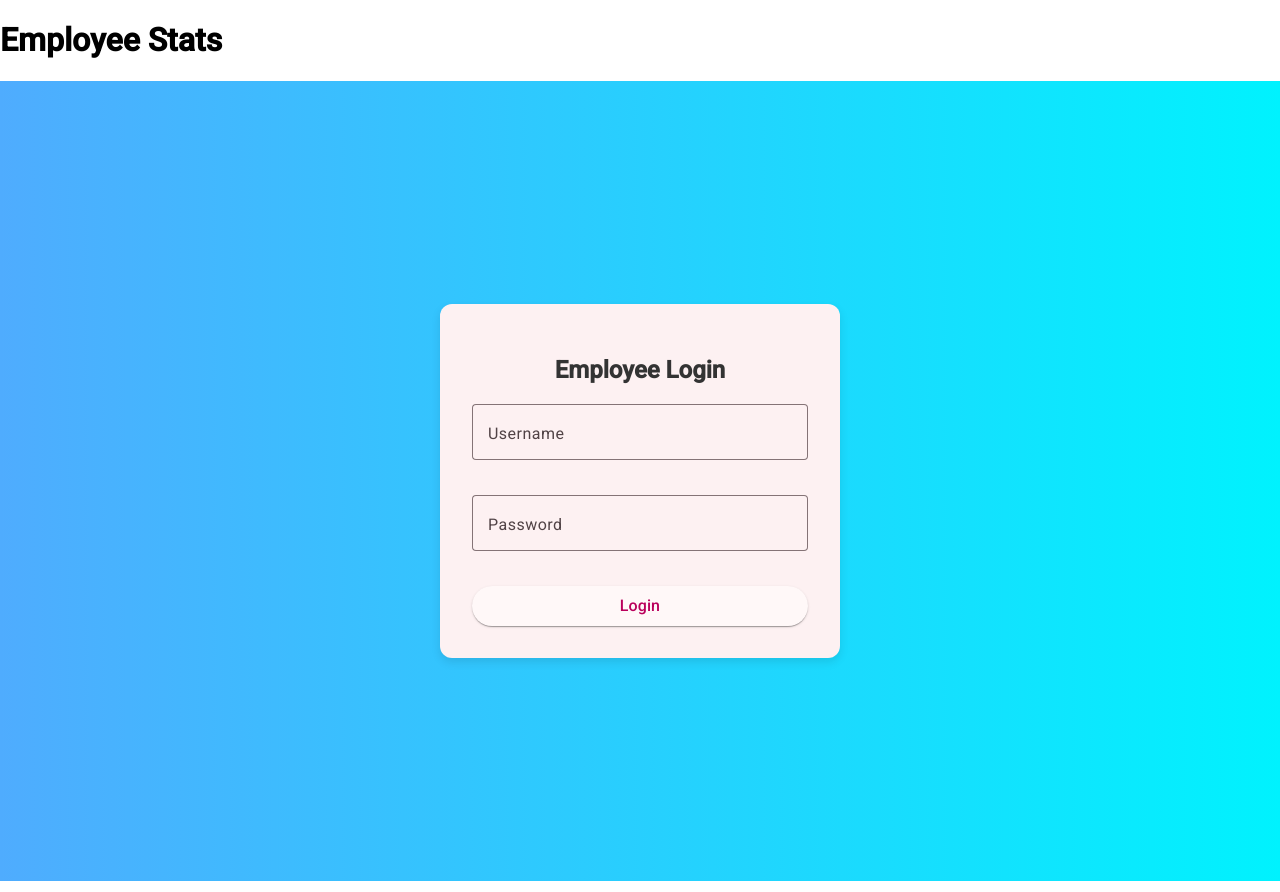
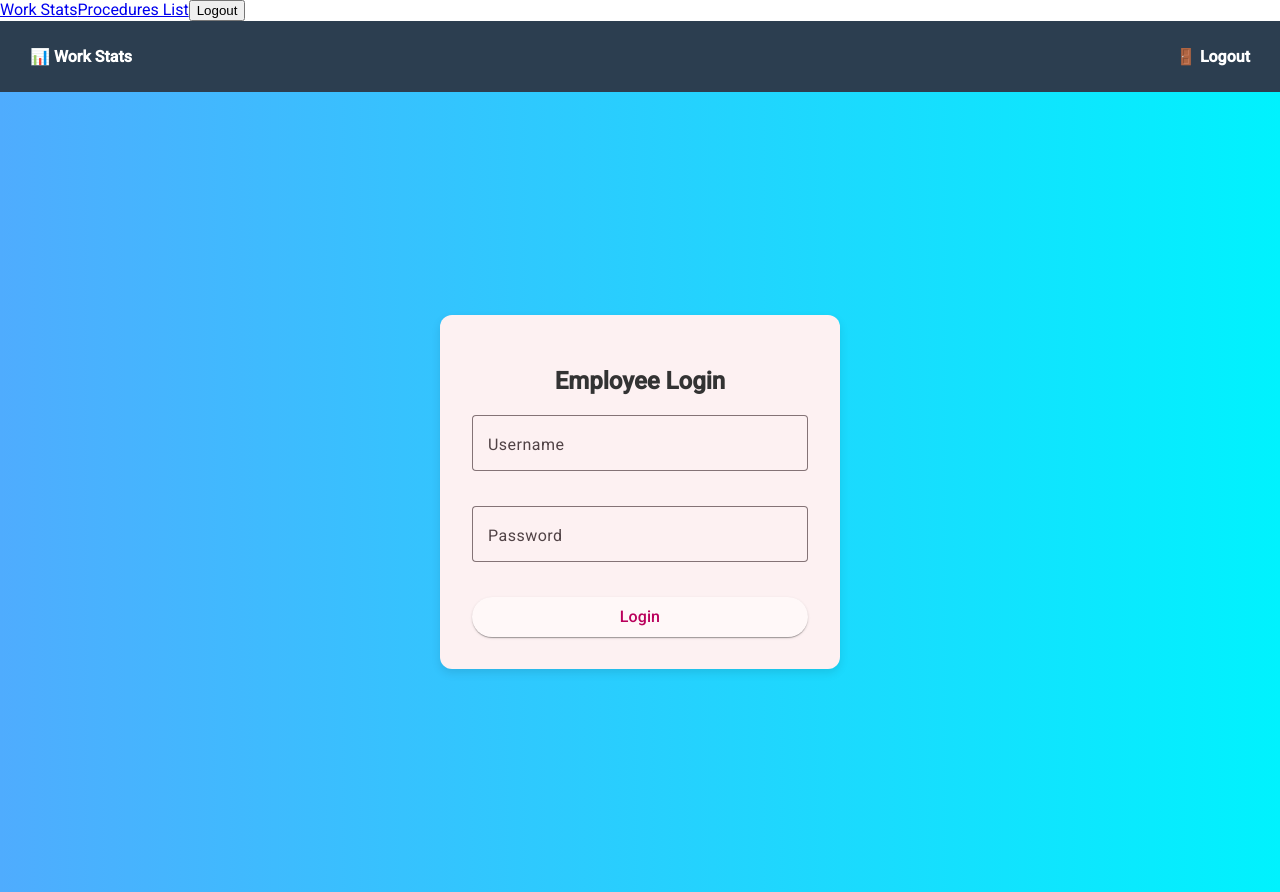
Before and after one commit to SultanHedfors/stats-app-fe, an Angular app: page / in a window 1280 px wide. Built offline with nearby package versions, Linux system fonts and the light colour scheme; no server answers; sample sign-in values are in the browser's storage.

Commit message:
Basic nav bar

```diff
--- a/src/app/app.component.html
+++ b/src/app/app.component.html
@@ -4,5 +4,5 @@
     <a routerLink="/login" *ngIf="!authService.isLoggedIn()">Login</a>
     <button (click)="logout()" *ngIf="authService.isLoggedIn()">Logout</button>
   </nav>
-
+  <app-navbar></app-navbar>
   <router-outlet></router-outlet>
--- a/src/app/app.component.ts
+++ b/src/app/app.component.ts
@@ -1,13 +1,20 @@
 import { Component } from '@angular/core';
 import { RouterModule, RouterOutlet } from '@angular/router';
+import { AuthService } from './auth/auth.service';
+import { NavbarComponent } from "./dashboard/navbar/navbar.component";
+import { CommonModule } from '@angular/common';
 
 @Component({
   selector: 'app-root',
   standalone: true,
-  imports: [RouterModule], // Import RouterModule for routing
-  template: `
-    <h1>Employee Stats</h1>
-    <router-outlet></router-outlet> <!-- Necessary for route rendering -->
-  `,
+  imports: [CommonModule,RouterModule, NavbarComponent], // Import RouterModule for routing
+  templateUrl: './app.component.html'
 })
-export class AppComponent {}
+export class AppComponent {
+  title = 'employee-stats-fe';
+
+  constructor(public authService: AuthService) {}
+
+  logout() {
+    this.authService.logout();
+  }}
--- a/src/app/app.routes.ts
+++ b/src/app/app.routes.ts
@@ -9,8 +9,8 @@ import { AuthGuard } from './auth/auth.guard';
 
 export const routes: Routes = [
   { path: '', component: LoginComponent }, // 👈 Default route = Login screen
+  { path: 'work-stats', component: WorkStatsListComponent, canActivate: [AuthGuard]  },
   { path: 'dashboard', component: DashboardComponent, canActivate: [AuthGuard] },
-  { path: 'work-stats', component: WorkStatsListComponent, canActivate: [AuthGuard]  },
   { path: 'procedures', component: ProceduresListComponent, canActivate: [AuthGuard]  },
   { path: '**', redirectTo: '' } // 👈 Redirect unknown routes to login
 ];
--- /dev/null
+++ b/src/app/auth/auth.guard.ts
@@ -0,0 +1,19 @@
+import { Injectable, inject } from '@angular/core';
+import { CanActivate, Router } from '@angular/router';
+import { AuthService } from './auth.service';
+
+@Injectable({
+  providedIn: 'root'
+})
+export class AuthGuard implements CanActivate {
+  private authService = inject(AuthService);
+  private router = inject(Router);
+
+  canActivate(): boolean {
+    if (this.authService.isLoggedIn()) {
+      return true;
+    }
+    this.router.navigate(['/login']); // Redirect to login if not logged in
+    return false;
+  }
+}
--- a/src/app/auth/auth.service.ts
+++ b/src/app/auth/auth.service.ts
@@ -1,22 +1,21 @@
 import { Injectable } from '@angular/core';
 import { HttpClient } from '@angular/common/http';
 import { Router } from '@angular/router';
-import { environment } from '../../envinronments/environment';
-
+import { Observable, tap } from 'rxjs';
 
 @Injectable({ providedIn: 'root' })
 export class AuthService {
-  private apiUrl = environment.apiUrl;
+  private apiUrl = 'http://localhost:8080/api/login'; // Backend URL
 
   constructor(private http: HttpClient, private router: Router) {}
 
-  login(username: string, password: string) {
-    return this.http.post<{ token: string }>(`${this.apiUrl}/login`, { username, password }).subscribe(
-      response => {
+  login(username: string, password: string): Observable<{ token: string, role: string }> {
+    return this.http.post<{ token: string, role: string }>(this.apiUrl, { username, password }).pipe(
+      tap(response => {
         localStorage.setItem('token', response.token);
-        this.router.navigate(['/dashboard']);
-      },
-      error => alert('Login failed!')
+        localStorage.setItem('role', response.role);
+        this.router.navigate(['/work-stats']);
+      })
     );
   }
 
@@ -24,8 +23,13 @@ export class AuthService {
     return !!localStorage.getItem('token');
   }
 
+  getUserRole(): string | null {
+    return localStorage.getItem('role'); // Get stored role
+  }
+
   logout() {
     localStorage.removeItem('token');
+    localStorage.removeItem('role');
     this.router.navigate(['/']);
   }
 }
--- /dev/null
+++ b/src/app/dashboard/navbar/navbar.component.css
@@ -0,0 +1,32 @@
+.navbar {
+    background: #2C3E50;
+    padding: 10px 20px;
+  }
+
+  .navbar ul {
+    list-style: none;
+    display: flex;
+    justify-content: flex-start;
+    gap: 15px;
+    padding: 0;
+  }
+
+  .navbar li {
+    display: inline;
+  }
+
+  .navbar a {
+    color: white;
+    text-decoration: none;
+    padding: 10px;
+    font-weight: bold;
+  }
+
+  .navbar a:hover {
+    background: #1ABC9C;
+    border-radius: 5px;
+  }
+
+  .logout {
+    margin-left: auto;
+  }
--- /dev/null
+++ b/src/app/dashboard/navbar/navbar.component.html
@@ -0,0 +1,9 @@
+<nav class="navbar">
+    <ul>
+      <li *ngIf="isLoggedIn()"><a routerLink="/work-stats">📊 Work Stats</a></li>
+      <li *ngIf="isLoggedIn() && (userRole === 'ADMIN' || userRole === 'REASSIGN_ALLOWED')">
+        <a routerLink="/procedures-list">📝 Procedures List</a>
+      </li>
+      <li *ngIf="isLoggedIn()" class="logout"><a (click)="logout()">🚪 Logout</a></li>
+    </ul>
+  </nav>
--- /dev/null
+++ b/src/app/dashboard/navbar/navbar.component.ts
@@ -0,0 +1,28 @@
+import { Component } from '@angular/core';
+import { Router } from '@angular/router';
+import { AuthService } from '../../auth/auth.service';
+import { CommonModule } from '@angular/common';
+
+
+@Component({
+  selector: 'app-navbar',
+  standalone: true,
+  templateUrl: 'navbar.component.html',
+  styleUrls: ['navbar.component.css'],
+  imports: [CommonModule]
+})
+export class NavbarComponent {
+  constructor(private authService: AuthService, private router: Router) {}
+
+  get userRole(): string | null {
+    return this.authService.getUserRole();
+  }
+
+  isLoggedIn(): boolean {
+    return this.authService.isLoggedIn();
+  }
+
+  logout() {
+    this.authService.logout();
+  }
+}
--- /dev/null
+++ b/src/envinronments/environment.ts
@@ -0,0 +1,4 @@
+export const environment = {
+    production: false,
+    apiUrl: 'http://localhost:8080/api'
+  };
```
